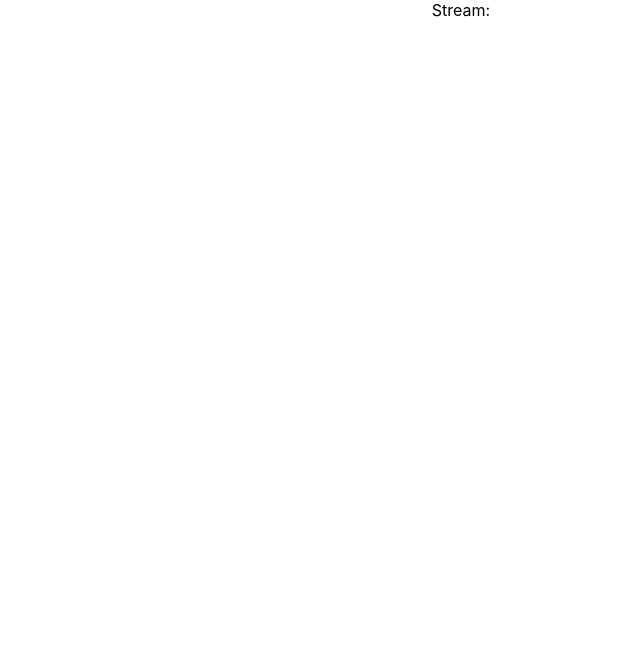
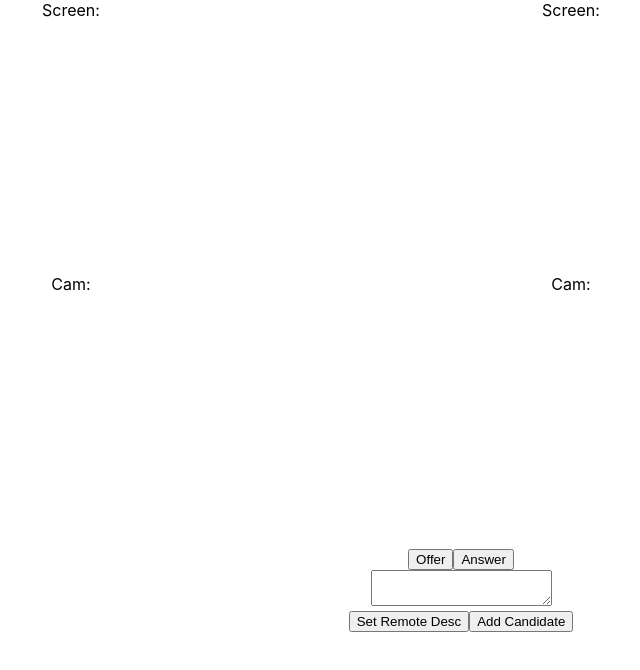
Before and after one commit to genti91/chat-app, a React (Create React App) app: page / in a window 1280 px wide. Shown: the top 670 px of the page, without its empty margins (179-819 px from the left). Built offline with nearby package versions, Linux system fonts and the light colour scheme; no server answers.

Commit message:
chat-app

```diff
--- a/src/App.css
+++ b/src/App.css
@@ -36,3 +36,7 @@
     transform: rotate(360deg);
   }
 }
+
+video {
+  width: 500px;
+}
--- a/src/App.js
+++ b/src/App.js
@@ -1,18 +1,110 @@
-import logo from './logo.svg';
+import React, { useState, useRef } from 'react'
 import './App.css';
 
 function App() {
 
-  var stream = null;
+  var localScreen = useRef({});
+  var localCam = useRef({});
+  var remoteScreen = useRef({});
+  var remoteCam = useRef({});
+  var textref = useRef({});
 
-  navigator.mediaDevice?.getUserMedia({video: true})
-  .then(v => stream = v)
+  const pc_config = null
+
+  // const pc_config = {
+  //   "iceServers": [
+  //     {
+  //       urls: 'stun:[STUN-IP]:[PORT]',
+  //       'credential': '[YOUR CREDENTIAL]',
+  //       'username': '[USERNAME]'
+  //     }
+  //   ]
+  // }
+  //
+  function success(stream) {
+    window.localStream = stream
+    localCam.current.srcObject = stream
+    pc.addStream(stream)
+  }
+
+  var pc = new RTCPeerConnection (pc_config)
+
+  pc.onicecandidate = (e) => {
+    if (e.candidate) console.log(JSON.stringify(e.candidate))
+  }
+
+  pc.oniceconnectionstatechange = (e) => {
+    console.log(e);
+  }
+
+  pc.onaddstream = (e) => {
+    remoteCam.current.srcObject = e.stream
+  }
+
+  navigator.mediaDevices.getUserMedia({ video: true, audio: false })
+  .then(success)
   .catch(console.error)
+
+  navigator.mediaDevices.getDisplayMedia()
+  .then(v => localScreen.current.srcObject = v)
+  .catch(console.error)
+
+  function createOffer() {
+    console.log('Offer');
+    pc.createOffer({offerToReceiveVideo: 1})
+    .then(sdp => {
+      console.log(JSON.stringify(sdp))
+      pc.setLocalDescription(sdp)
+    }, e => {})
+  }
+
+  function addCandidate() {
+    const candidate = JSON.parse(textref.value)
+    console.log('Adding candidate:', candidate)
+    pc.addIceCandidate(new RTCIceCandidate(candidate))
+  }
+
+  function setRemoteDescription() {
+    const desc = JSON.parse(textref.value)
+    pc.setRemoteDescription(new RTCSessionDescription(desc))
+  }
+
+  function createAnswer() {
+    console.log('Answer')
+    pc.createAnswer({offerToReceiveVideo: 1})
+    .then(sdp => {
+      console.log(JSON.stringify(sdp))
+      pc.setLocalDescription(sdp)
+    }, e => {})
+  }
 
   return (
     <div className="App">
-      <div>Stream:</div>
-      <video ref={stream} autoPlay></video>
+
+      <div style={{display: "flex"}}>
+        <div>
+          <div>Screen:</div>
+          <video ref={localScreen} autoPlay></video>
+          <div>Cam:</div>
+          <video ref={localCam} autoPlay></video>
+        </div>
+
+        <div>
+          <div>Screen:</div>
+          <video ref={remoteScreen} autoPlay></video>
+          <div>Cam:</div>
+          <video ref={remoteCam} autoPlay></video>
+        </div>
+      </div>
+
+      <button onClick={createOffer}>Offer</button>
+      <button onClick={createAnswer}>Answer</button>
+      <br/>
+      <textarea ref={ref => {textref = ref}}/>
+      <br/>
+      <button onClick={setRemoteDescription}>Set Remote Desc</button>
+      <button onClick={addCandidate}>Add Candidate</button>
+
     </div>
   );
 }
```
